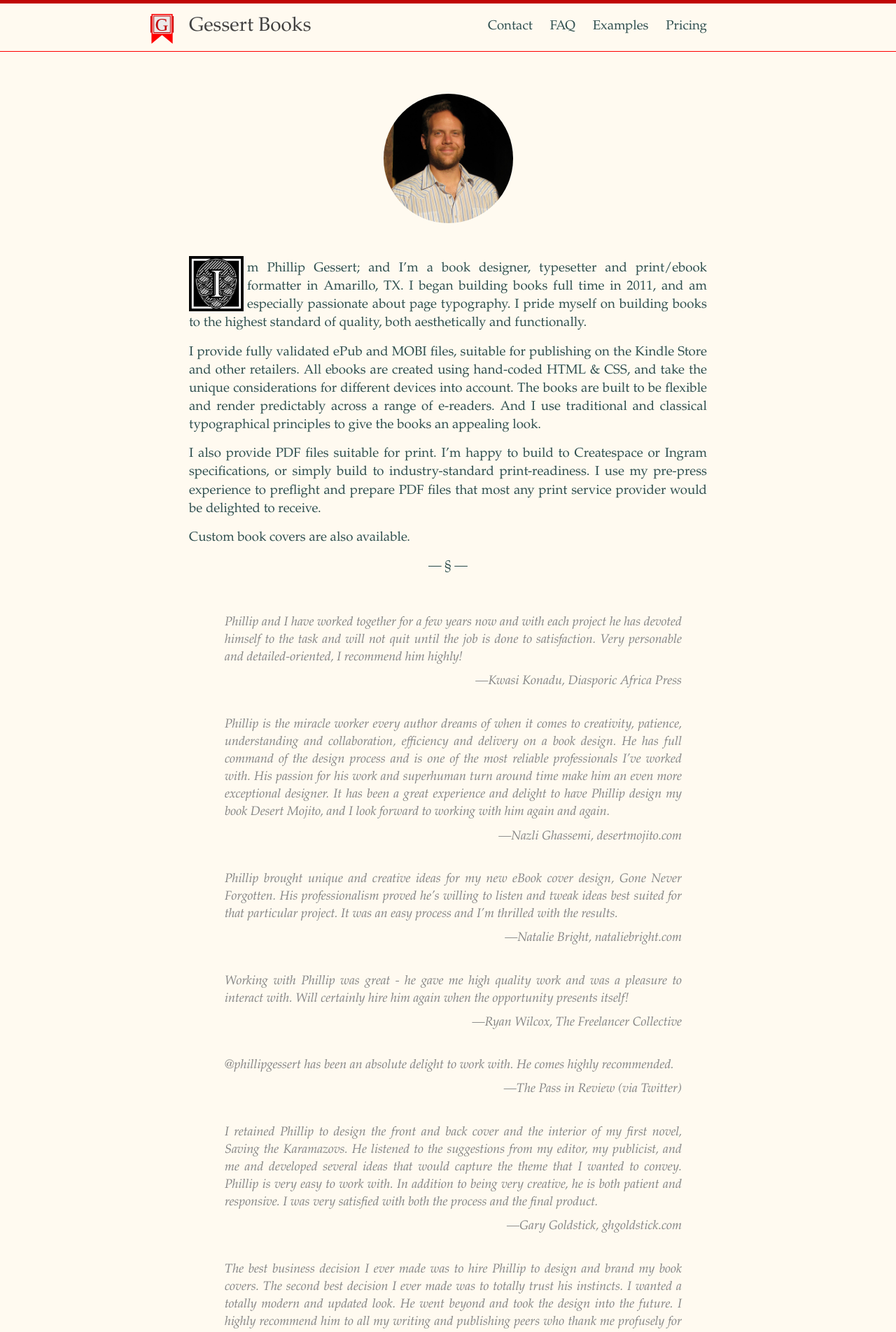
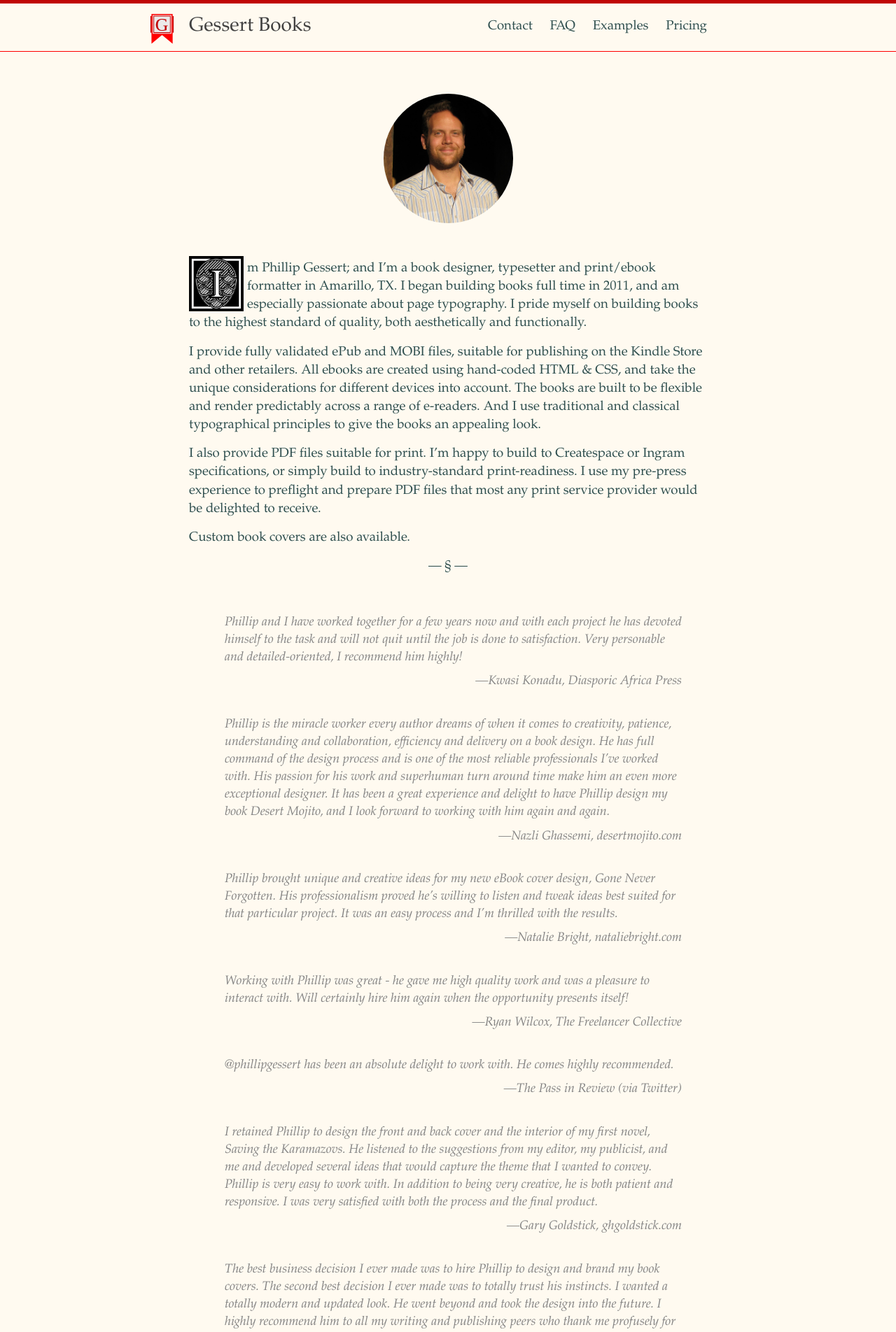
Before and after one commit to phillipgessert/phillipgessert.github.io, a Jekyll site: the page built from index.md, in a window 1280 px wide. Shown: the top 1904 px of the page at 70% size. Built offline with Jekyll 4.4.1, drawn with Linux system fonts in a browser that asks for light colours.

Commit message:
undid justification

```diff
--- a/_sass/_custom.scss
+++ b/_sass/_custom.scss
@@ -64,14 +64,14 @@ th, td {
 }
 
 sup {font-size: .65em;}
-p {
+/*p {
 	text-align: justify;
 	hyphens: auto;
 	-webkit-hyphens: auto;
     -moz-hyphens: auto;
     -ms-hyphens: auto;
 	text-justify: inter-word;
-}
+}*/
 
 strong {color: $tertiary-color;}
 
@@ -333,3 +333,8 @@ input[type="submit"]{
 		margin-top: 1em;
 		border: 1px solid black;
 	}
+.footer-col{
+	p{
+		text-align: left;
+	}
+}
```
